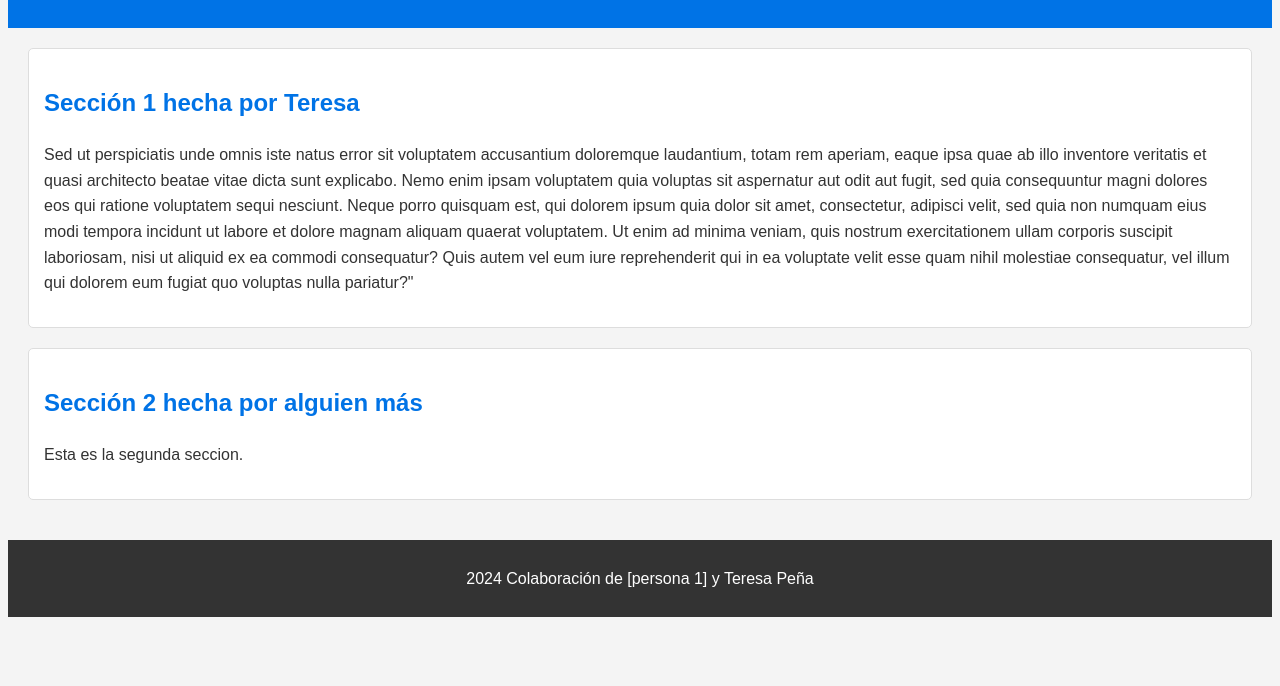
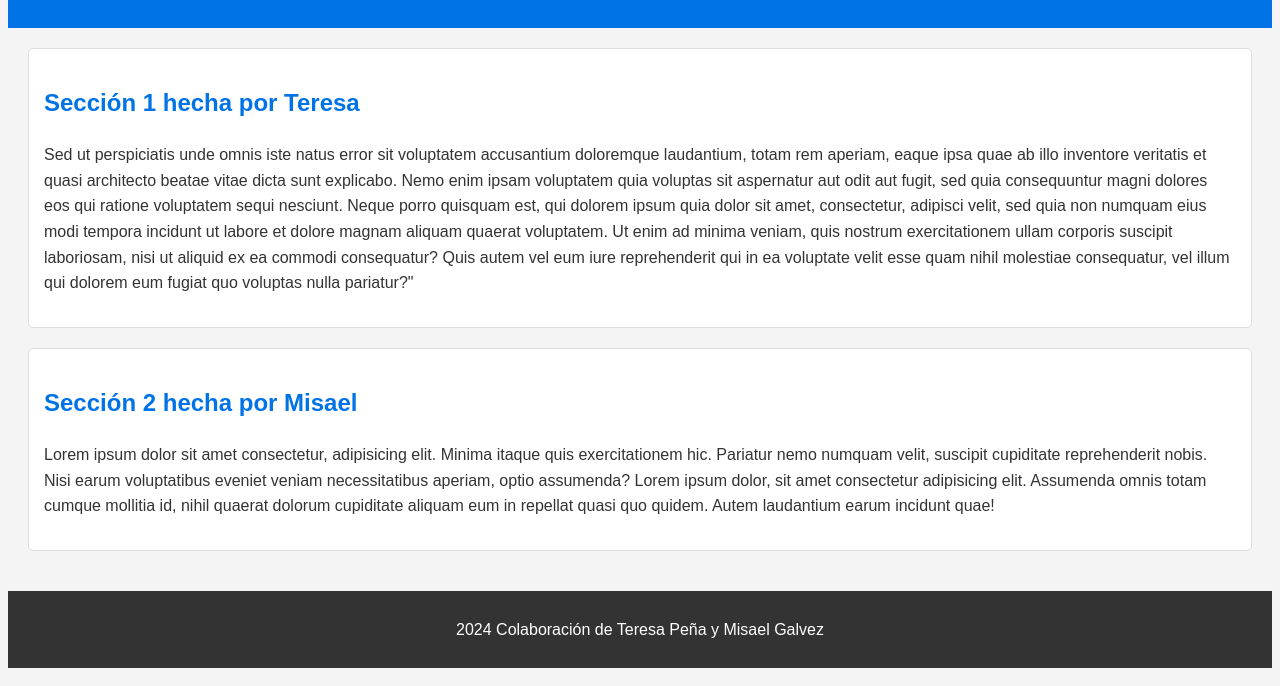
Before and after one commit to terepv/repo-para-ramas, a plain HTML site: page index.html in a window 1280 px wide. Shown: the part 114-800 px from the top of the page. Drawn offline with Linux system fonts and the light colour scheme.

Commit message:
- Se agrego el favicon - Se completa con el nombre del otro integrante - Se agrega Lorem

```diff
--- a/index.html
+++ b/index.html
@@ -3,6 +3,7 @@
 <head>
     <meta charset="UTF-8">
     <meta name="viewport" content="width=device-width, initial-scale=1.0">
+    <link rel="icon" href="./assets/img/favicon.ico" type="image/x-icon">
     <title>html del repo para ramas</title>
     <link rel="stylesheet" href="styles.css">
 </head>
@@ -19,13 +20,13 @@
         </section>
 
         <section id="section2">
-            <h2>Sección 2 hecha por alguien más</h2>
-            <p>Esta es la segunda seccion.</p>
+            <h2>Sección 2 hecha por Misael</h2>
+            <p>Lorem ipsum dolor sit amet consectetur, adipisicing elit. Minima itaque quis exercitationem hic. Pariatur nemo numquam velit, suscipit cupiditate reprehenderit nobis. Nisi earum voluptatibus eveniet veniam necessitatibus aperiam, optio assumenda? Lorem ipsum dolor, sit amet consectetur adipisicing elit. Assumenda omnis totam cumque mollitia id, nihil quaerat dolorum cupiditate aliquam eum in repellat quasi quo quidem. Autem laudantium earum incidunt quae!</p>
         </section>
     </main>
 
     <footer>
-        <p>2024 Colaboración de [persona 1] y Teresa Peña</p>
+        <p>2024 Colaboración de Teresa Peña y Misael Galvez</p>
     </footer>
 
 </body>
```
Also changed, not shown: assets/img/favicon.ico (added).
